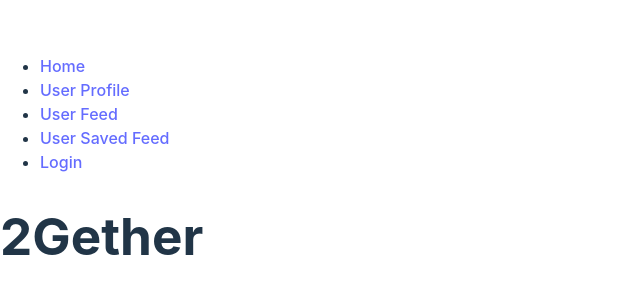
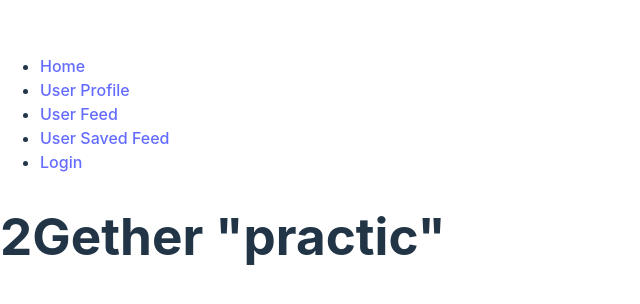
Before and after one commit to ALLHUBS-Jan-2024-Liftoff/Binturong, a React (Vite) app in the folder Binturong/: page / in a window 1280 px wide. Shown: the part 232-536 px from the top of the page, without its empty margins (0-640 px from the left). Built offline with nearby package versions, Linux system fonts and the light colour scheme.

Commit message:
practic on homepage

```diff
--- a/Binturong/src/pages/Home.jsx
+++ b/Binturong/src/pages/Home.jsx
@@ -1,7 +1,7 @@
 //Home page
 
 const Home = () => {
-    return <h1>2Gether</h1>;
+    return <h1>2Gether "practic"</h1>;
   };
 
   export default Home;
```
